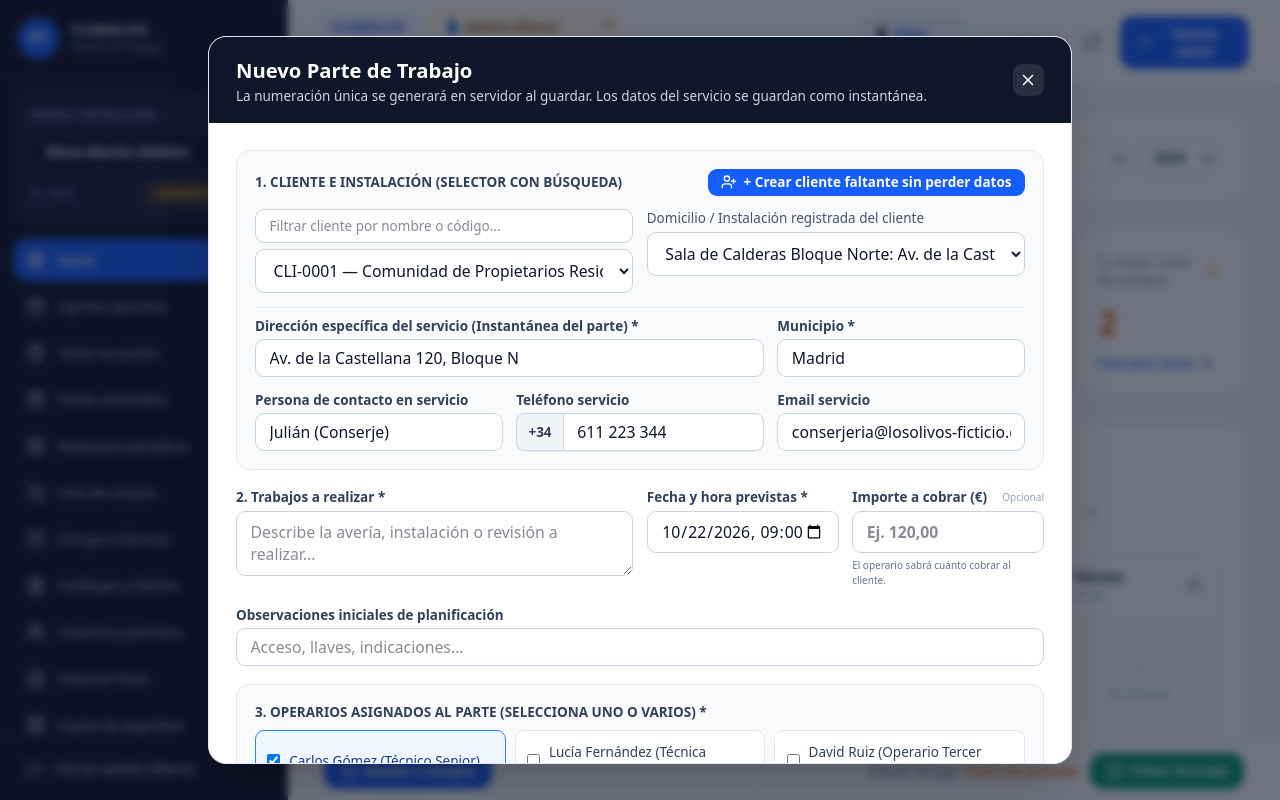
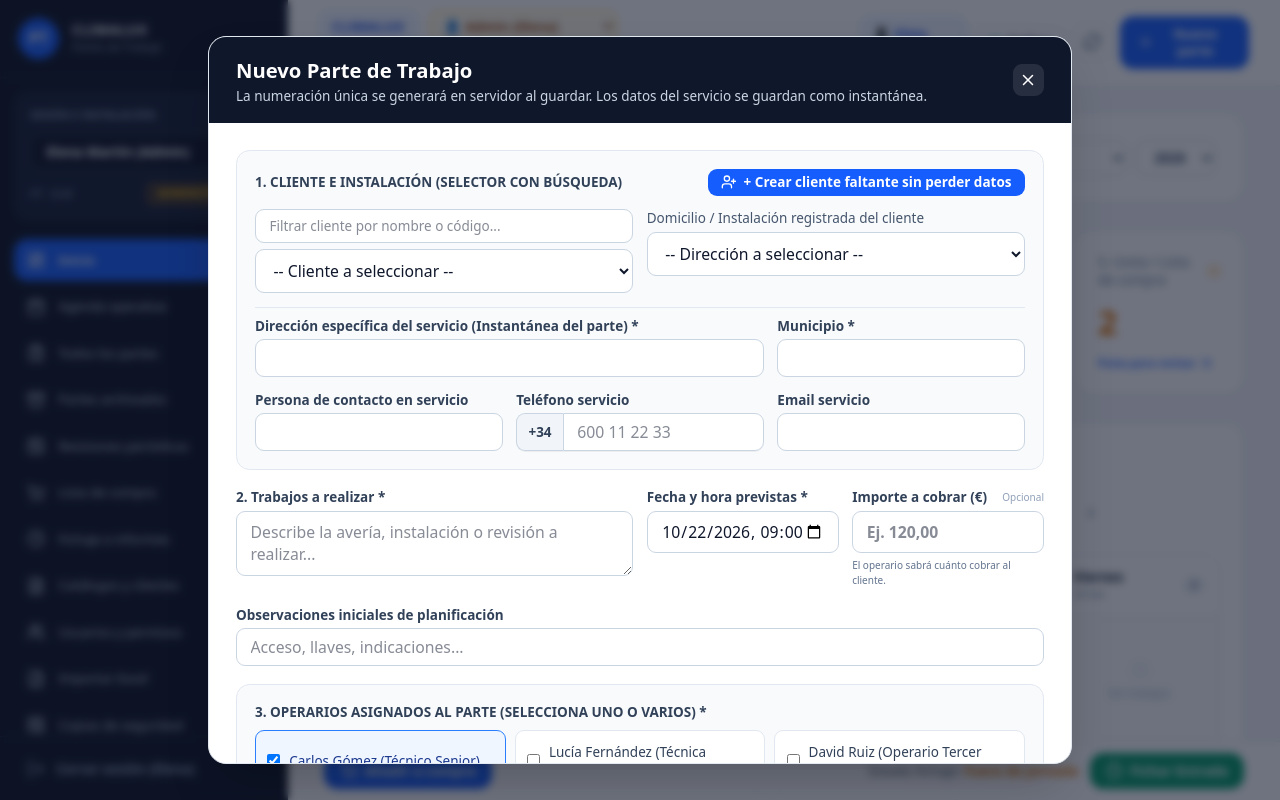
Before and after one commit to jugarbar666/app-partes-trabajo, a React (Vite) app: page / in a window 1280 px wide. Both pictures are taken after a click on the button "Nuevo parte". Shown: the top 800 px of the page. Built offline with nearby package versions, Linux system fonts and the light colour scheme.

Commit message:
feat: iniciar formulario de nuevo parte sin datos precargados con opciones de seleccion

```diff
--- a/src/components/WorkOrdersModule.tsx
+++ b/src/components/WorkOrdersModule.tsx
@@ -75,22 +75,22 @@ export const WorkOrderCreateModal: React.FC<{
   const [customers, setCustomers] = useState(() => backend.getCustomers(false));
   const [customerSearch, setCustomerSearch] = useState('');
   const [selectedCustomerId, setSelectedCustomerId] = useState(
-    preselectedCustomerId || customers[0]?.id || ''
+    preselectedCustomerId || ''
   );
 
   const addresses = useMemo(
-    () => backend.getCustomerAddresses(selectedCustomerId, false),
+    () => (selectedCustomerId ? backend.getCustomerAddresses(selectedCustomerId, false) : []),
     [backend, selectedCustomerId, customers]
   );
   const [selectedAddressId, setSelectedAddressId] = useState<string>(
-    preselectedAddressId || addresses[0]?.id || ''
+    preselectedAddressId || ''
   );
 
-  const initialCustomer = customers.find((c) => c.id === selectedCustomerId);
-  const initialAddr = addresses.find((a) => a.id === selectedAddressId);
+  const initialCustomer = preselectedCustomerId ? customers.find((c) => c.id === preselectedCustomerId) : undefined;
+  const initialAddr = preselectedAddressId ? addresses.find((a) => a.id === preselectedAddressId) : undefined;
 
   const [contactName, setContactName] = useState(
-    initialAddr?.contact_name || initialCustomer?.name || ''
+    initialAddr?.contact_name || initialCustomer?.contact_name || initialCustomer?.name || ''
   );
   const [contactPhone, setContactPhone] = useState(
     initialAddr?.contact_phone || initialCustomer?.phones[0] || ''
@@ -99,11 +99,11 @@ export const WorkOrderCreateModal: React.FC<{
     initialAddr?.contact_email || initialCustomer?.emails[0] || ''
   );
   const [addressLine, setAddressLine] = useState(
-    initialAddr?.address_line || initialCustomer?.main_address || ''
+    initialAddr?.address_line || (preselectedCustomerId ? initialCustomer?.main_address || '' : '')
   );
-  const [postalCode, setPostalCode] = useState(initialAddr?.postal_code || '28000');
-  const [city, setCity] = useState(initialAddr?.city || 'Madrid');
-  const [province, setProvince] = useState(initialAddr?.province || 'Madrid');
+  const [postalCode, setPostalCode] = useState(initialAddr?.postal_code || (preselectedCustomerId ? '28000' : ''));
+  const [city, setCity] = useState(initialAddr?.city || (preselectedCustomerId ? 'Madrid' : ''));
+  const [province, setProvince] = useState(initialAddr?.province || (preselectedCustomerId ? 'Madrid' : ''));
 
   const [plannedWork, setPlannedWork] = useState(preselectedPlannedWork || '');
   const [scheduledAt, setScheduledAt] = useState(
@@ -139,18 +139,26 @@ export const WorkOrderCreateModal: React.FC<{
 
   const handleSelectCustomer = (custId: string) => {
     setSelectedCustomerId(custId);
+    setSelectedAddressId('');
+    if (!custId) {
+      setContactName('');
+      setContactPhone('');
+      setContactEmail('');
+      setAddressLine('');
+      setPostalCode('');
+      setCity('');
+      setProvince('');
+      return;
+    }
     const cust = customers.find((c) => c.id === custId);
-    const custAddrs = backend.getCustomerAddresses(custId, false);
-    const firstAddr = custAddrs[0];
-    setSelectedAddressId(firstAddr?.id || '');
     if (cust) {
-      setContactName(firstAddr?.contact_name || cust.name);
-      setContactPhone(firstAddr?.contact_phone || cust.phones[0] || '');
-      setContactEmail(firstAddr?.contact_email || cust.emails[0] || '');
-      setAddressLine(firstAddr?.address_line || cust.main_address || '');
-      setPostalCode(firstAddr?.postal_code || '28000');
-      setCity(firstAddr?.city || 'Madrid');
-      setProvince(firstAddr?.province || 'Madrid');
+      setContactName(cust.contact_name || cust.name || '');
+      setContactPhone(cust.phones[0] || '');
+      setContactEmail(cust.emails[0] || '');
+      setAddressLine('');
+      setPostalCode('');
+      setCity('');
+      setProvince('');
     }
   };
 
@@ -235,7 +243,11 @@ export const WorkOrderCreateModal: React.FC<{
     e.preventDefault();
     const cust = customers.find((c) => c.id === selectedCustomerId);
     if (!cust) {
-      notifyError('Selecciona un cliente válido.');
+      notifyError('Debes seleccionar un cliente.');
+      return;
+    }
+    if (!addressLine.trim() || !city.trim()) {
+      notifyError('Debes indicar la dirección y municipio del servicio.');
       return;
     }
     if (selectedOperatorIds.length === 0) {
@@ -347,6 +359,7 @@ export const WorkOrderCreateModal: React.FC<{
                   onChange={(e) => handleSelectCustomer(e.target.value)}
                   className="w-full px-3 py-2 rounded-lg border border-slate-300 text-sm bg-white font-medium"
                 >
+                  <option value="">-- Cliente a seleccionar --</option>
                   {filteredCustomers.map((c) => (
                     <option key={c.id} value={c.id}>
                       {c.code} — {c.name}
@@ -360,6 +373,7 @@ export const WorkOrderCreateModal: React.FC<{
                   Domicilio / Instalación registrada del cliente
                 </label>
                 <select
+                  data-testid="select-wo-address"
                   value={selectedAddressId}
                   onChange={(e) => {
                     const addrId = e.target.value;
@@ -367,17 +381,22 @@ export const WorkOrderCreateModal: React.FC<{
                     const addr = addresses.find((a) => a.id === addrId);
                     if (addr) {
                       setAddressLine(addr.address_line);
-                      setPostalCode(addr.postal_code);
-                      setCity(addr.city);
-                      setProvince(addr.province);
+                      setPostalCode(addr.postal_code || '');
+                      setCity(addr.city || '');
+                      setProvince(addr.province || '');
                       if (addr.contact_name) setContactName(addr.contact_name);
                       if (addr.contact_phone) setContactPhone(addr.contact_phone);
                       if (addr.contact_email) setContactEmail(addr.contact_email);
+                    } else {
+                      setAddressLine('');
+                      setPostalCode('');
+                      setCity('');
+                      setProvince('');
                     }
                   }}
                   className="w-full px-3 py-2 rounded-lg border border-slate-300 text-sm bg-white"
                 >
-                  <option value="">-- Otra dirección específica para este parte --</option>
+                  <option value="">-- Dirección a seleccionar --</option>
                   {addresses.map((a) => (
                     <option key={a.id} value={a.id}>
                       {a.alias}: {a.address_line} ({a.city})
```
